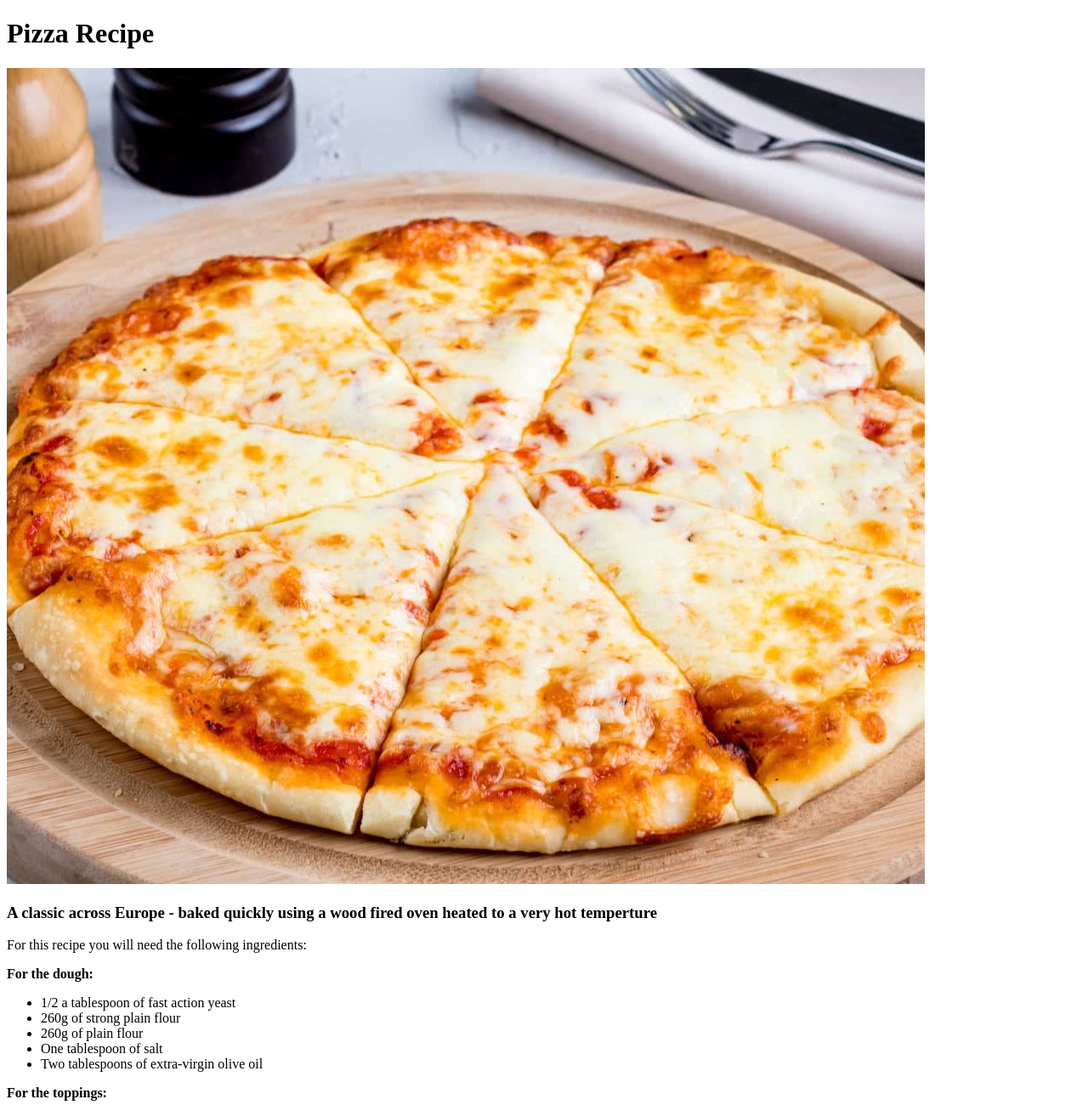
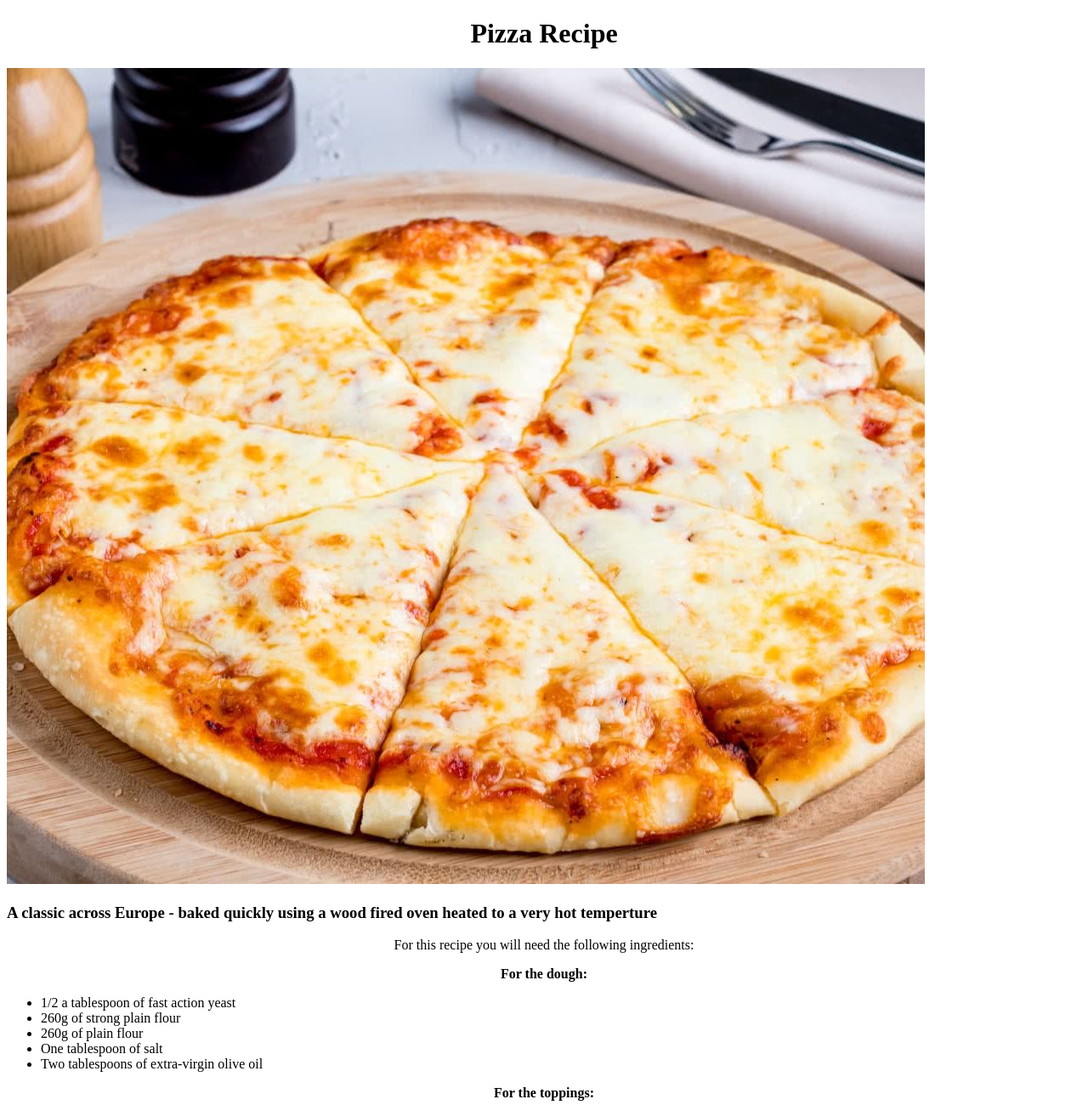
Before and after one commit to TWhela/odin-recipes, a plain HTML site: page recipes/pizza.html in a window 1280 px wide. Shown: the top 1300 px of the page at 85% size. Drawn offline with Linux system fonts and the light colour scheme.

Commit message:
Added CSS and played with properties

```diff
--- a/recipes/pizza.html
+++ b/recipes/pizza.html
@@ -4,6 +4,7 @@
     <meta charset="UTF-8">
     <meta http-equiv="X-UA-Compatible" content="IE=edge">
     <meta name="viewport" content="width=device-width, initial-scale=1.0">
+    <link rel="stylesheet" href="../styles.css">
     <title>Pizza Recipe</title>
 </head>
 <body>
--- /dev/null
+++ b/styles.css
@@ -0,0 +1,6 @@
+h1{
+    text-align:center;
+}
+p{
+    text-align: center;
+}
```
Also changed, not shown: index.html (+2 -0 lines), 1 other file.
